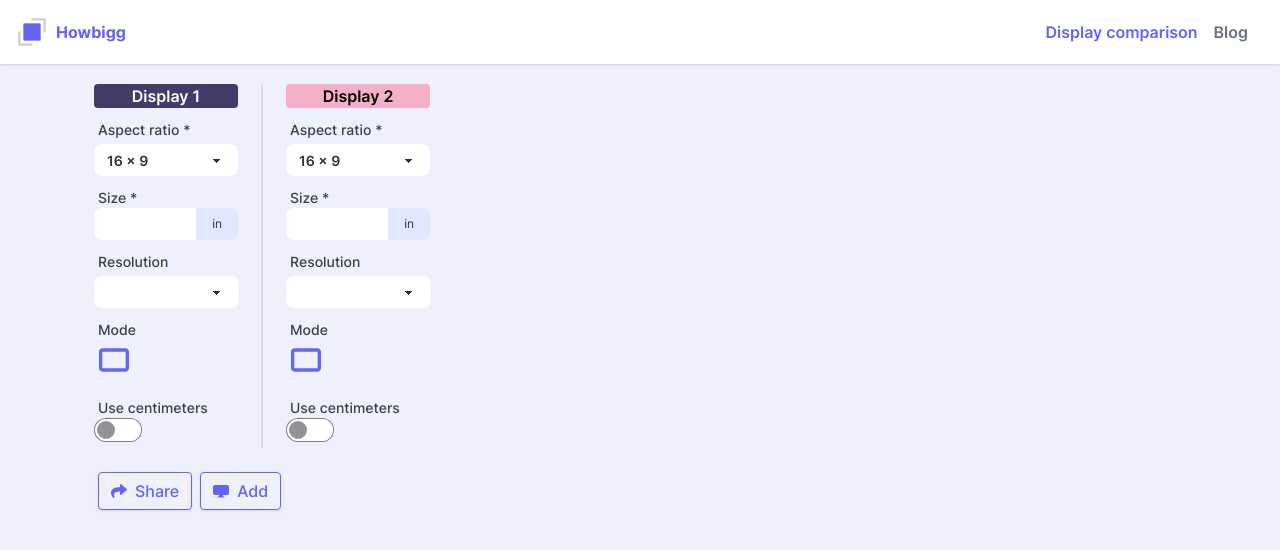
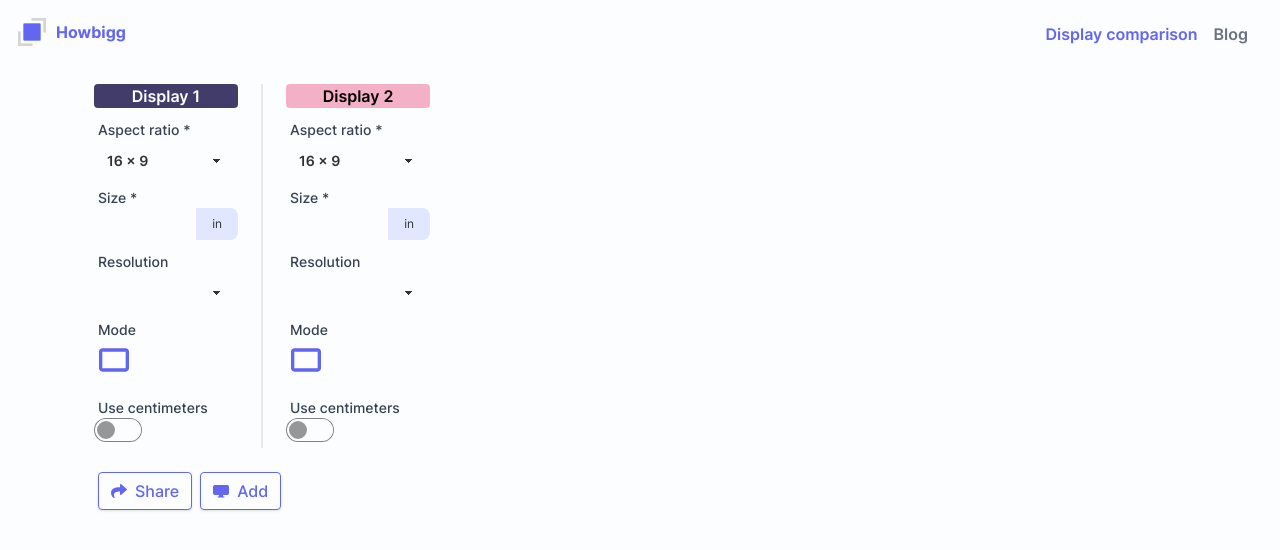
Before and after one commit to jacekobst1/howbigg, a Next.js app: page / in a window 1280 px wide. Shown: the top 550 px of the page. Built offline with nearby package versions, Linux system fonts and the light colour scheme.

Commit message:
Whitening part 01 - blog, post, header, footer

```diff
--- a/src/app/blog/[slug]/components/PostContent.tsx
+++ b/src/app/blog/[slug]/components/PostContent.tsx
@@ -9,10 +9,8 @@ interface PostContentProps {
 
 export default function PostContent({ post, imageSizes }: PostContentProps) {
   return (
-    <div className="bg-base-100 py-10 rounded-lg px-5 md:px-10 mt-5">
-      <article className="prose mx-auto max-w-full">
-        <MyReactMarkdown post={post} imageSizes={imageSizes} />
-      </article>
-    </div>
+    <article className="prose mx-auto max-w-full py-10 mt-5 md:px-10">
+      <MyReactMarkdown post={post} imageSizes={imageSizes} />
+    </article>
   );
 }
--- a/src/app/layout.tsx
+++ b/src/app/layout.tsx
@@ -88,10 +88,7 @@ export default function RootLayout({
 }) {
   return (
     <html lang="en" data-theme="myTheme">
-      <body
-        data-theme="mytheme"
-        className="flex flex-col min-h-screen bg-neutral"
-      >
+      <body data-theme="mytheme" className="flex flex-col min-h-screen">
         <Header />
         <main className="layout grow">{children}</main>
         <Footer />
--- a/src/components/layout/Footer.tsx
+++ b/src/components/layout/Footer.tsx
@@ -5,13 +5,7 @@ export default function Footer() {
   const currentYear = new Date().getFullYear();
 
   return (
-    <footer
-      className={clsxm(
-        "w-full",
-        "bg-base-100 text-slate-500 drop-shadow",
-        "py-4 mt-10"
-      )}
-    >
+    <footer className={clsxm("w-full", "text-slate-500", "py-4 mt-10")}>
       <div className="footer footer-center items-center select-none">
         <p>
           © {currentYear} {config.shortUrl} - All rights reserved
--- a/src/components/layout/Header.tsx
+++ b/src/components/layout/Header.tsx
@@ -3,7 +3,7 @@ import Navigation from "@/components/layout/Navigation";
 
 export default function Header() {
   return (
-    <header className="top-0 z-50 bg-white mb-5 shadow">
+    <header className="top-0 z-50 mb-5 pt-3 md:pt-0">
       <div className="h-16 mx-4 flex items-center justify-between flex-wrap md:flex-nowrap">
         <a href="/" className="text-primary-500 font-bold flex items-center">
           <Image
--- a/src/components/layout/Navigation.tsx
+++ b/src/components/layout/Navigation.tsx
@@ -19,7 +19,7 @@ export default function Navigation() {
   }
 
   return (
-    <nav className="text-gray-500 order-3 w-full md:w-auto md:order-2">
+    <nav className="text-gray-500 order-3 w-full md:w-auto md:order-2 mt-1 md:pt-0">
       <ul className="flex font-semibold">
         {routes.map(({ href, label }) => (
           <li key={`${href}${label}`} className="pr-4 py-2">
--- a/tailwind.config.js
+++ b/tailwind.config.js
@@ -76,8 +76,8 @@ module.exports = {
           primary: "#6366F1",
           secondary: "#8587f3",
           accent: "#e057ff",
-          neutral: "rgb(240,240,252)",
-          "base-100": "#ffffff",
+          neutral: "#E5E5E5",
+          "base-100": "#fcfdfe",
         },
       },
     ],
```
